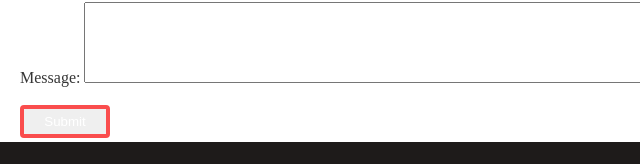
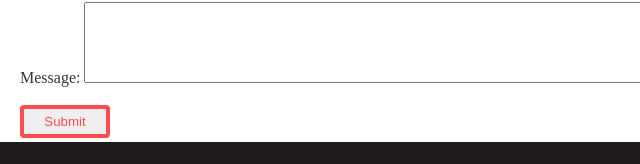
Before and after one commit to mbulahenibrite-ITvarsity/Module-6-Assessment-2-, a plain HTML site: page contact.html in a window 1280 px wide. Shown: the part 677-841 px from the top of the page, 0-640 px from the left. Drawn offline with Linux system fonts and the light colour scheme.

Commit message:
Update style.css

```diff
--- a/style.css
+++ b/style.css
@@ -261,7 +261,7 @@ ul.styled li a:hover {
 
 #submit {
     background-color: 250, 77, 77;
-    color: white;
+    color: rgb(250, 77, 77);
     text-align: center;
     font-weight: 200;
     padding: 5px;
```
